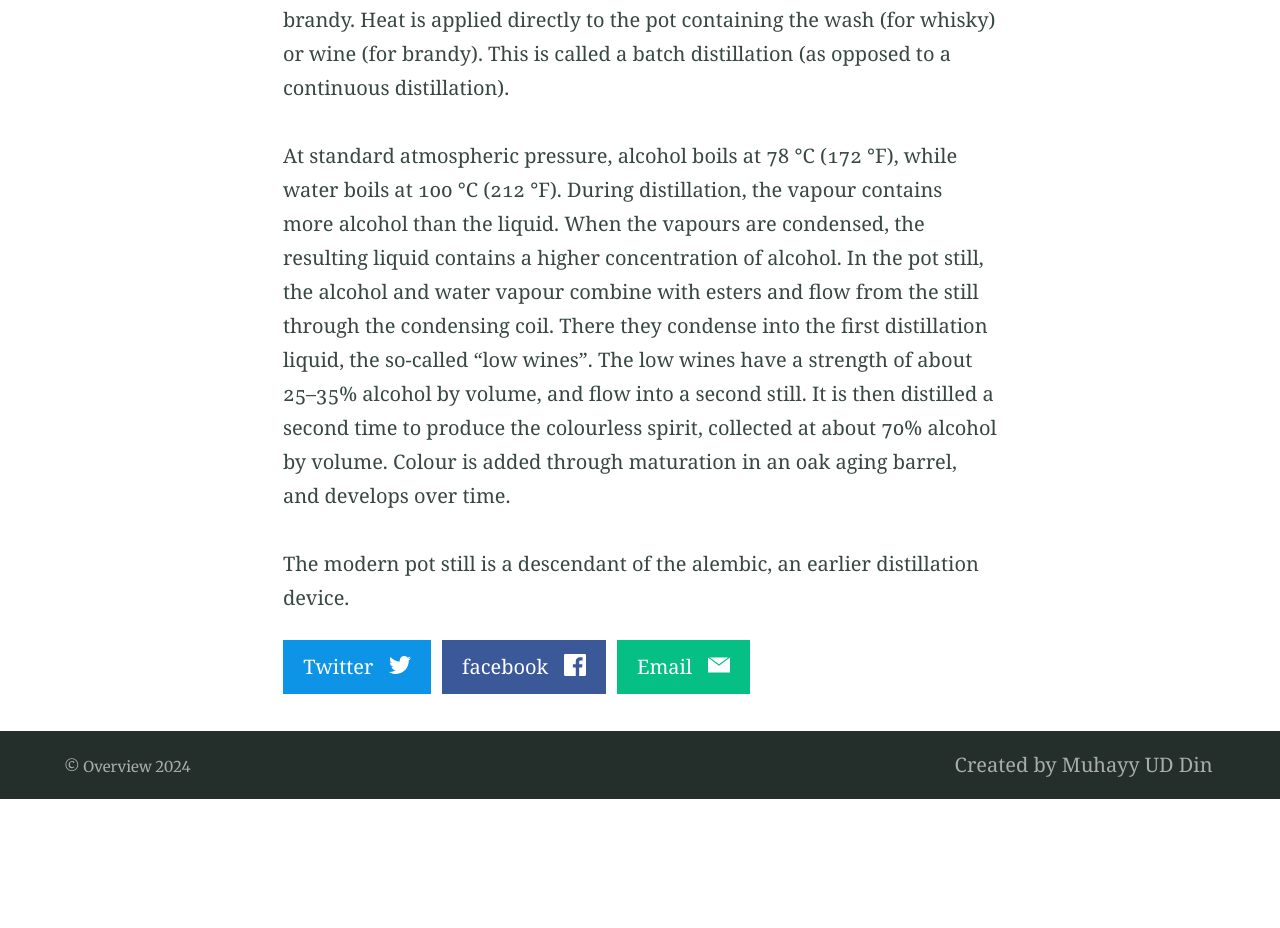
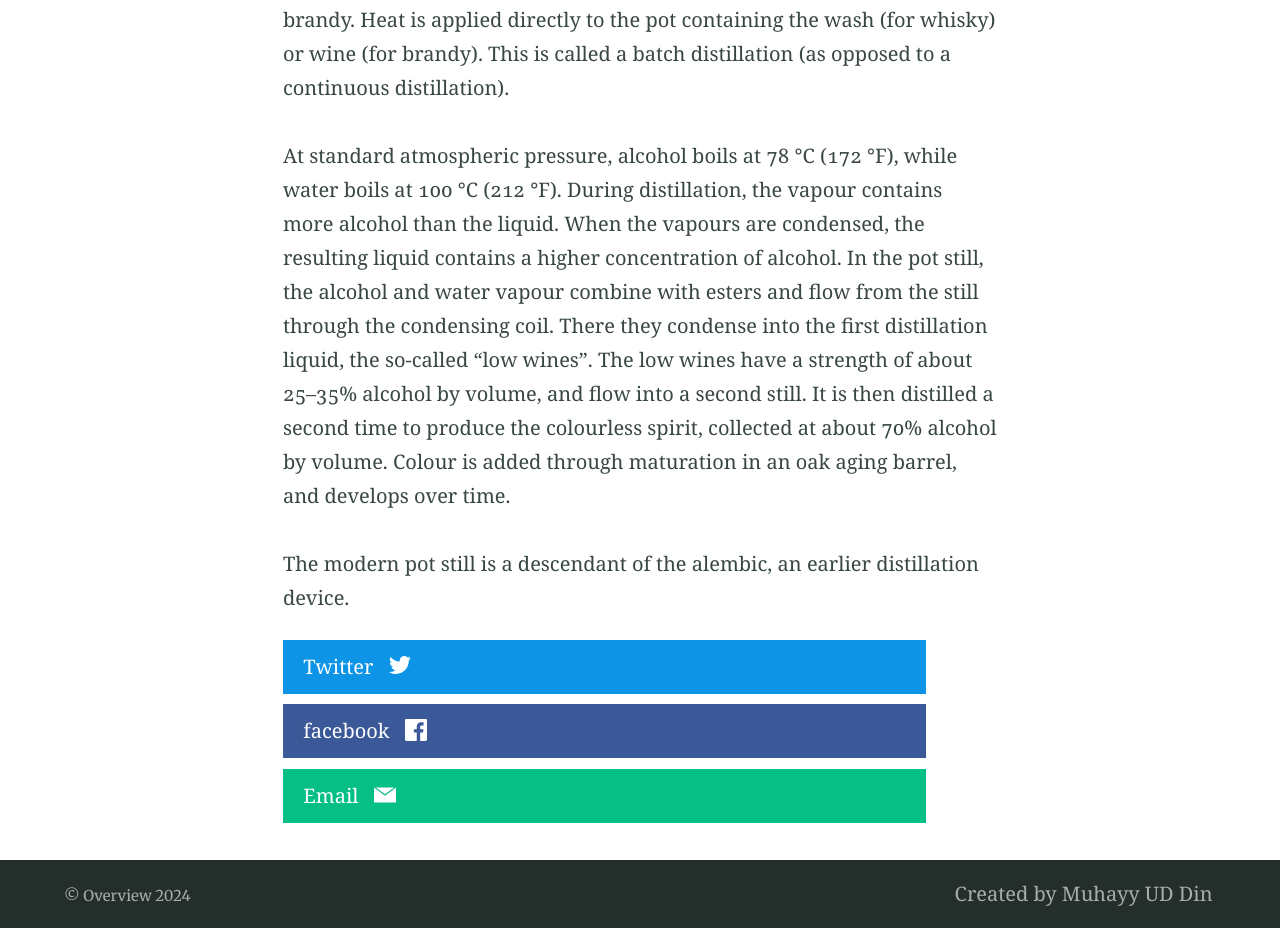
Before and after one commit to Muhayyuddin/muhayyuddin.tracking.io, a Jekyll site: the page built from _posts/2016-08-29-example-post-three.md, in a window 1280 px wide. Shown: the part 563-1491 px from the top of the page. Built offline with Jekyll 4.4.1, drawn with Linux system fonts in a browser that asks for light colours; before the commit the page ends 1362 px from its top, so only the background shows below that.

Commit message:
Update button.html

```diff
--- a/_includes/button.html
+++ b/_includes/button.html
@@ -1,4 +1,5 @@
-<a class="button" href="{{ include.link | default: '#' }}"{% if include.color %} style="background: {{ include.color }}"{% endif %}>
+<a class="button" href="{{ include.link | default: '#' }}"
+   style="height: 80%; width: 90%; {% if include.color %} background: {{ include.color }};{% endif %}">
     {{ include.text | default: "Button" }}
     {% if include.icon %}
         &nbsp;
```
